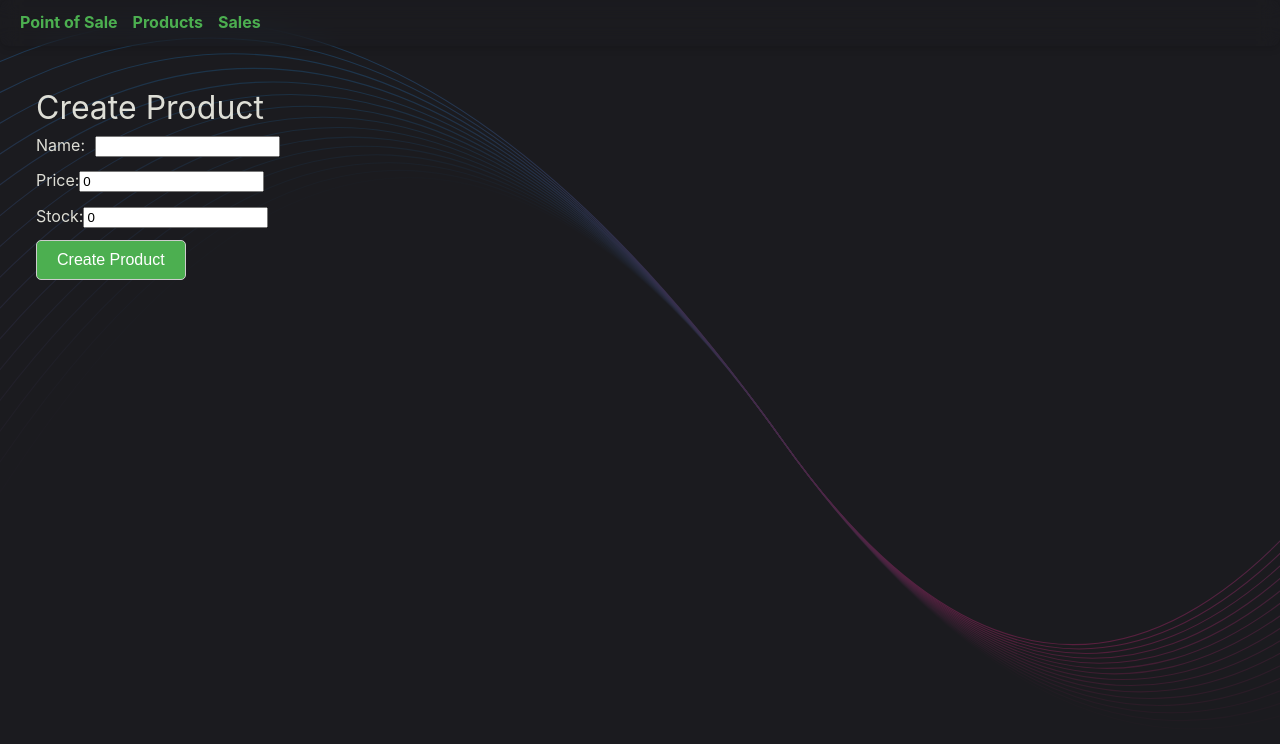
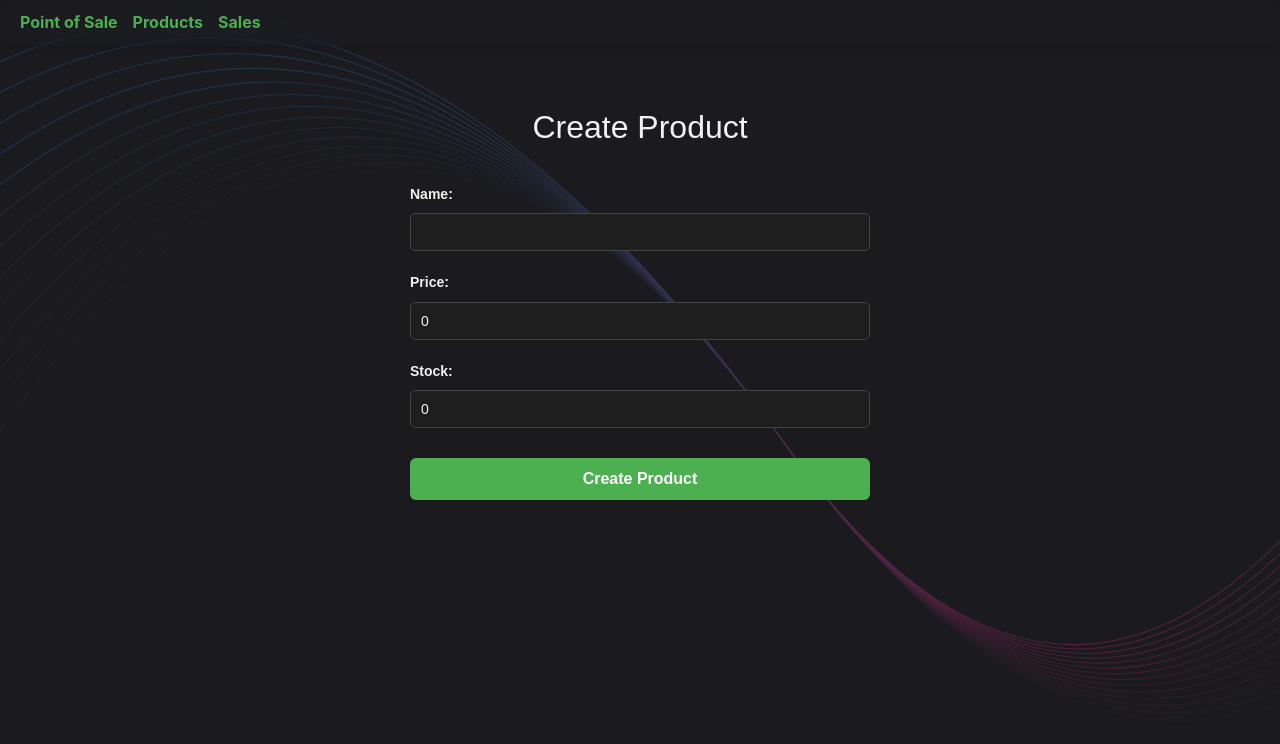
Before and after one commit to enzomoraes/pos-electron, a React (Vite) app in the folder src/renderer/: page /#/products/create in a window 1280 px wide. Shown: the top 744 px of the page. Built offline with nearby package versions, Linux system fonts and the light colour scheme.

Commit message:
feat: styling

```diff
--- a/package.json
+++ b/package.json
@@ -31,7 +31,9 @@
     "electron-updater": "^6.3.9",
     "react-hook-form": "^7.56.1",
     "react-toastify": "^11.0.5",
-    "sqlite3": "^5.1.7"
+    "sqlite3": "^5.1.7",
+    "typeorm": "^0.3.22",
+    "reflect-metadata": "^0.2.2"
   },
   "devDependencies": {
     "@electron-toolkit/eslint-config-prettier": "^3.0.0",
@@ -53,8 +55,6 @@
     "react": "^19.1.0",
     "react-dom": "^19.1.0",
     "react-router-dom": "^7.5.3",
-    "reflect-metadata": "^0.2.2",
-    "typeorm": "^0.3.22",
     "typescript": "^5.8.3",
     "vite": "^6.2.6"
   }
--- a/src/renderer/index.html
+++ b/src/renderer/index.html
@@ -2,7 +2,7 @@
 <html>
   <head>
     <meta charset="UTF-8" />
-    <title>Electron</title>
+    <title>Desbrava Vendas</title>
     <!-- https://developer.mozilla.org/en-US/docs/Web/HTTP/CSP -->
     <meta
       http-equiv="Content-Security-Policy"
--- a/src/renderer/src/components/CreateProduct.tsx
+++ b/src/renderer/src/components/CreateProduct.tsx
@@ -21,28 +21,62 @@ const CreateProduct = () => {
 
     window.api.createProduct(newProduct).then(() => {
       toast.success('Product created successfully!')
-      reset() // Reset the form fields
+      reset()
       navigate('/products')
     })
   }
 
   return (
-    <div style={{ padding: '20px' }}>
-      <h1>Create Product</h1>
+    <div
+      style={{
+        padding: '40px 20px',
+        maxWidth: '500px',
+        margin: '0 auto',
+        fontFamily: 'Arial, sans-serif',
+        color: '#f1f1f1',
+        borderRadius: '8px'
+      }}
+    >
+      <h1 style={{ textAlign: 'center', marginBottom: '30px' }}>Create Product</h1>
+
       <form onSubmit={handleSubmit(onSubmit)}>
-        <div style={{ marginBottom: '10px' }}>
-          <label>
+        <div style={{ marginBottom: '20px' }}>
+          <label
+            style={{
+              display: 'block',
+              marginBottom: '8px',
+              fontWeight: 'bold',
+              fontSize: '14px'
+            }}
+          >
             Name:
+          </label>
           <input
             type="text"
             {...register('name', { required: 'Name is required' })}
-              style={{ marginLeft: '10px' }}
+            style={{
+              width: '100%',
+              padding: '10px',
+              fontSize: '14px',
+              borderRadius: '5px',
+              border: '1px solid #444',
+              backgroundColor: '#1e1e1e',
+              color: '#f1f1f1'
+            }}
           />
+        </div>
+
+        <div style={{ marginBottom: '20px' }}>
+          <label
+            style={{
+              display: 'block',
+              marginBottom: '8px',
+              fontWeight: 'bold',
+              fontSize: '14px'
+            }}
+          >
+            Price:
           </label>
-        </div>
-        <div style={{ marginBottom: '10px' }}>
-          <label>
-            Price:
           <input
             type="number"
             step=".01"
@@ -50,26 +84,61 @@ const CreateProduct = () => {
               required: 'Price is required',
               min: { value: 0.01, message: 'Price must be greater than 0' }
             })}
+            style={{
+              width: '100%',
+              padding: '10px',
+              fontSize: '14px',
+              borderRadius: '5px',
+              border: '1px solid #444',
+              backgroundColor: '#1e1e1e',
+              color: '#f1f1f1'
+            }}
           />
+        </div>
+
+        <div style={{ marginBottom: '30px' }}>
+          <label
+            style={{
+              display: 'block',
+              marginBottom: '8px',
+              fontWeight: 'bold',
+              fontSize: '14px'
+            }}
+          >
+            Stock:
           </label>
+          <input
+            type="number"
+            step=".5"
+            {...register('stock', { required: true, min: 0 })}
+            style={{
+              width: '100%',
+              padding: '10px',
+              fontSize: '14px',
+              borderRadius: '5px',
+              border: '1px solid #444',
+              backgroundColor: '#1e1e1e',
+              color: '#f1f1f1'
+            }}
+          />
         </div>
-        <div style={{ marginBottom: '10px' }}>
-          <label>
-            Stock:
-            <input type="number" step=".5" {...register('stock', { required: true, min: 0 })} />
-          </label>
-        </div>
+
         <button
           type="submit"
           style={{
-            padding: '10px 20px',
+            width: '100%',
+            padding: '12px',
             fontSize: '16px',
+            fontWeight: 'bold',
             cursor: 'pointer',
-            border: '1px solid #ccc',
-            borderRadius: '5px',
+            border: 'none',
+            borderRadius: '6px',
             backgroundColor: '#4caf50',
-            color: '#fff'
+            color: '#fff',
+            transition: 'background 0.3s'
           }}
+          onMouseOver={(e) => (e.currentTarget.style.backgroundColor = '#43a047')}
+          onMouseOut={(e) => (e.currentTarget.style.backgroundColor = '#4caf50')}
         >
           Create Product
         </button>
--- a/src/renderer/src/components/Products.tsx
+++ b/src/renderer/src/components/Products.tsx
@@ -17,7 +17,7 @@ const Products = () => {
     window.api.getProducts().then((products) => {
       setProducts(products)
     })
-  })
+  }, [])
 
   const handleUpdateClick = (productId: number) => {
     navigate(`/products/${productId}`)
@@ -33,24 +33,94 @@ const Products = () => {
   }
 
   return (
-    <div style={{ padding: '20px' }}>
-      <h1 style={{ marginBottom: '20px' }}>Products</h1>
+    <div
+      style={{
+        padding: '40px 20px',
+        maxWidth: '800px',
+        margin: '0 auto',
+        fontFamily: 'Arial, sans-serif',
+        color: '#f1f1f1',
+        borderRadius: '8px'
+      }}
+    >
+      <h1 style={{ textAlign: 'center', marginBottom: '30px' }}>Products</h1>
 
-      <button style={{ marginBottom: '20px' }} onClick={() => navigate('/products/create')}>
-        Create Product
-      </button>
+      <div style={{ textAlign: 'right', marginBottom: '20px' }}>
+        <button
+          onClick={() => navigate('/products/create')}
+          style={{
+            padding: '10px 16px',
+            fontSize: '14px',
+            borderRadius: '6px',
+            border: 'none',
+            backgroundColor: '#2e7d32',
+            color: '#fff',
+            cursor: 'pointer'
+          }}
+        >
+          + Create Product
+        </button>
+      </div>
 
-      <ul style={{ listStyleType: 'none', padding: 0 }}>
-        {products.map((product) => (
-          <li key={product.id} style={{ marginBottom: '10px' }}>
-            <span style={{ marginRight: '10px' }}>
-              {product.name} - R${(product.price / 100).toFixed(2)} - #{(product.stock / 100)}
-            </span>
-            <button onClick={ () => handleUpdateClick(product.id) }>Update Product</button>
-            <button onClick={ () => handleRemoveClick(product.id) }>Remove Product</button>
-          </li>
-        ))}
-      </ul>
+      {products.length === 0 ? (
+        <p style={{ textAlign: 'center', color: '#aaa' }}>No products found.</p>
+      ) : (
+        <ul style={{ listStyle: 'none', padding: 0 }}>
+          {products.map((product) => (
+            <li
+              key={product.id}
+              style={{
+                backgroundColor: '#1e1e1e',
+                padding: '15px',
+                borderRadius: '6px',
+                marginBottom: '15px',
+                display: 'flex',
+                justifyContent: 'space-between',
+                alignItems: 'center',
+                boxShadow: '0 1px 3px rgba(0,0,0,0.3)'
+              }}
+            >
+              <div>
+                <strong>{product.name}</strong>
+                <div style={{ fontSize: '14px', color: '#ccc' }}>
+                  R${(product.price / 100).toFixed(2)} • Stock: {(product.stock / 100).toFixed(2)}
+                </div>
+              </div>
+              <div>
+                <button
+                  onClick={() => handleUpdateClick(product.id)}
+                  style={{
+                    marginRight: '10px',
+                    padding: '8px 12px',
+                    fontSize: '13px',
+                    borderRadius: '4px',
+                    border: 'none',
+                    backgroundColor: '#1976d2',
+                    color: '#fff',
+                    cursor: 'pointer'
+                  }}
+                >
+                  Update
+                </button>
+                <button
+                  onClick={() => handleRemoveClick(product.id)}
+                  style={{
+                    padding: '8px 12px',
+                    fontSize: '13px',
+                    borderRadius: '4px',
+                    border: 'none',
+                    backgroundColor: '#d32f2f',
+                    color: '#fff',
+                    cursor: 'pointer'
+                  }}
+                >
+                  Remove
+                </button>
+              </div>
+            </li>
+          ))}
+        </ul>
+      )}
     </div>
   )
 }
--- a/src/renderer/src/components/UpdateProduct.tsx
+++ b/src/renderer/src/components/UpdateProduct.tsx
@@ -43,35 +43,119 @@ const UpdateProduct = () => {
   }
 
   return (
-    <div>
-      <h1>Update Product</h1>
+    <div
+      style={{
+        padding: '40px 20px',
+        maxWidth: '500px',
+        margin: '0 auto',
+        fontFamily: 'Arial, sans-serif',
+        color: '#f1f1f1',
+        borderRadius: '8px'
+      }}
+    >
+      <h1 style={{ textAlign: 'center', marginBottom: '30px' }}>Update Product</h1>
+
       <form onSubmit={handleSubmit(onSubmit)}>
-        <div>
-          <label>
+        <div style={{ marginBottom: '20px' }}>
+          <label
+            style={{
+              display: 'block',
+              marginBottom: '8px',
+              fontWeight: 'bold',
+              fontSize: '14px'
+            }}
+          >
             Name:
-            <input type="text" {...register('name', { required: true })} />
           </label>
+          <input
+            type="text"
+            {...register('name', { required: true })}
+            style={{
+              width: '100%',
+              padding: '10px',
+              fontSize: '14px',
+              borderRadius: '5px',
+              border: '1px solid #444',
+              backgroundColor: '#1e1e1e',
+              color: '#f1f1f1'
+            }}
+          />
         </div>
-        <div>
-          <label>
+
+        <div style={{ marginBottom: '20px' }}>
+          <label
+            style={{
+              display: 'block',
+              marginBottom: '8px',
+              fontWeight: 'bold',
+              fontSize: '14px'
+            }}
+          >
             Price:
-            <input
-              type="number"
-              step=".01"
-              {...register('price', {
-                required: 'Price is required',
-                min: { value: 0.01, message: 'Price must be greater than 0' }
-              })}
-            />
           </label>
+          <input
+            type="number"
+            step=".01"
+            {...register('price', {
+              required: 'Price is required',
+              min: { value: 0.01, message: 'Price must be greater than 0' }
+            })}
+            style={{
+              width: '100%',
+              padding: '10px',
+              fontSize: '14px',
+              borderRadius: '5px',
+              border: '1px solid #444',
+              backgroundColor: '#1e1e1e',
+              color: '#f1f1f1'
+            }}
+          />
         </div>
-        <div>
-          <label>
+
+        <div style={{ marginBottom: '30px' }}>
+          <label
+            style={{
+              display: 'block',
+              marginBottom: '8px',
+              fontWeight: 'bold',
+              fontSize: '14px'
+            }}
+          >
             Stock:
-            <input type="number" step="0.5" {...register('stock', { required: true, min: 0 })} />
           </label>
+          <input
+            type="number"
+            step="0.5"
+            {...register('stock', { required: true, min: 0 })}
+            style={{
+              width: '100%',
+              padding: '10px',
+              fontSize: '14px',
+              borderRadius: '5px',
+              border: '1px solid #444',
+              backgroundColor: '#1e1e1e',
+              color: '#f1f1f1'
+            }}
+          />
         </div>
-        <button type="submit" style={{ marginTop: '10px' }}>
+
+        <button
+          type="submit"
+          style={{
+            width: '100%',
+            padding: '12px',
+            fontSize: '16px',
+            fontWeight: 'bold',
+            cursor: 'pointer',
+            border: 'none',
+            borderRadius: '6px',
+            backgroundColor: '#1976d2',
+            color: '#fff',
+            transition: 'background 0.3s'
+          }}
+          onMouseOver={(e) => (e.currentTarget.style.backgroundColor = '#1565c0')}
+          onMouseOut={(e) => (e.currentTarget.style.backgroundColor = '#1976d2')}
+        >
           Update Product
         </button>
       </form>
```
Also changed, not shown: src/renderer/src/components/PointOfSale.tsx (+28 -16 lines), src/renderer/src/components/Sales.tsx (+11 -9 lines), 2 other files (tests, documents, lock files or other folders). Lines whose indentation alone changed are shown as unchanged.
